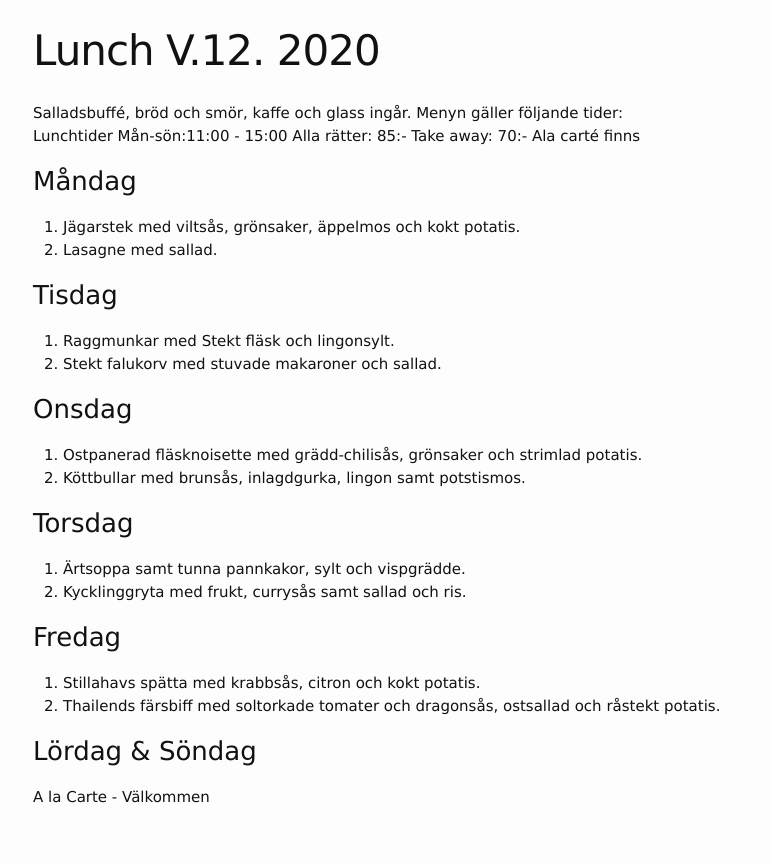
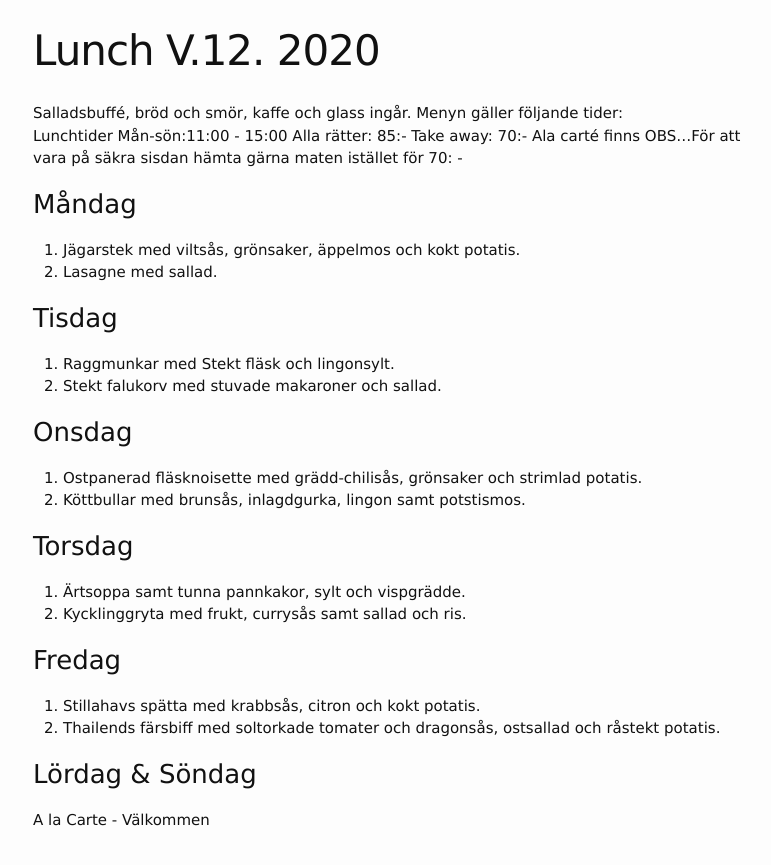
Before and after one commit to FarInn62/farinn62.github.io, a Jekyll site: the page built from lunch.md, in a window 1280 px wide. Shown: the top 865 px of the page, without its empty margins (237-1008 px from the left). Built offline with Jekyll 4.4.1, drawn with Linux system fonts in a browser that asks for light colours.

Commit message:
Update lunch.md

```diff
--- a/lunch.md
+++ b/lunch.md
@@ -9,6 +9,7 @@ Menyn gäller följande tider:
 Lunchtider  Mån-sön:11:00 - 15:00
 Alla rätter: 85:- Take away: 70:-
 Ala carté finns
+OBS...För att vara på säkra sisdan hämta gärna maten istället för 70: -
 
 
 ### Måndag
```
